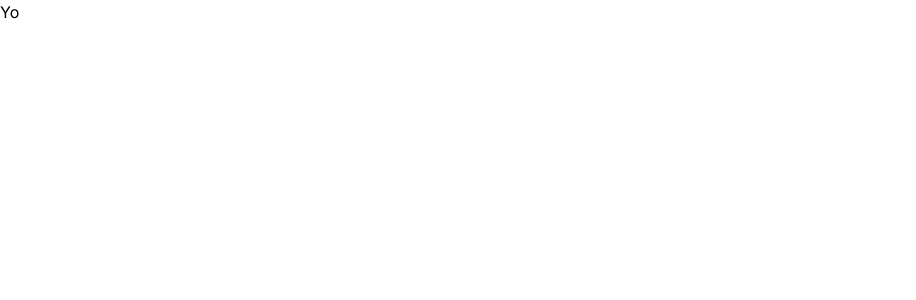
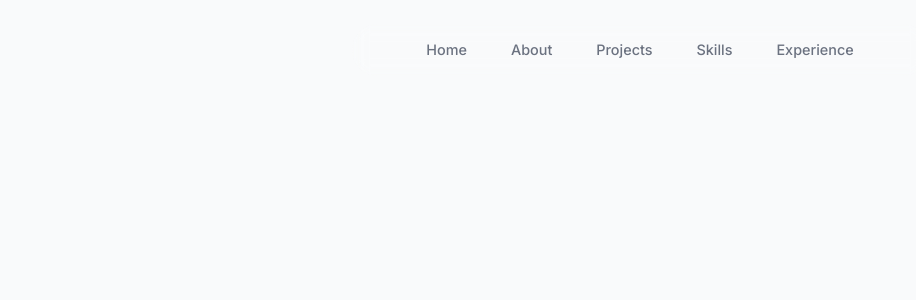
Before and after one commit to A3thyr/portfolio-nextjs, a Next.js app: page / in a window 1280 px wide. Shown: the top 300 px of the page, without its empty margins (0-916 px from the left). Built offline with nearby package versions, Linux system fonts and the light colour scheme.

Commit message:
feat: added Header component, working on Intro component

```diff
--- a/app/layout.tsx
+++ b/app/layout.tsx
@@ -1,3 +1,4 @@
+import Header from "@/components/Header";
 import "./globals.css";
 import type { Metadata } from "next";
 import { Inter } from "next/font/google";
@@ -16,7 +17,10 @@ export default function RootLayout({
 }) {
   return (
     <html lang="en">
-      <body className={inter.className}>{children}</body>
+      <body className={`${inter.className} bg-gray-50 text-gray-950`}>
+        <Header />
+        {children}
+      </body>
     </html>
   );
 }
--- a/app/page.tsx
+++ b/app/page.tsx
@@ -1,7 +1,7 @@
 export default function Home() {
   return (
     <main className="">
-      <h1>Yo</h1>
+      <h1></h1>
     </main>
   );
 }
--- /dev/null
+++ b/components/Header.tsx
@@ -0,0 +1,47 @@
+"use client";
+
+import React from "react";
+import { motion } from "framer-motion";
+import { links } from "@/lib/data";
+import Link from "next/link";
+
+export default function Header() {
+  return (
+    <header className="relative z-[999]">
+      <motion.div
+        className="fixed top-0 left-1/2 -translate-x-1/2 h-[4.5rem]
+        w-full bg-opacity-80 backdrop-blur-[0.5rem]
+        sm:top-6 sm:h-[3.25rem] sm:w-[36rem] sm:rounded-full"
+        initial={{ y: -100, x: "-50%", opacity: 0 }}
+        animate={{ y: 0, x: "-50%", opacity: 1 }}
+      ></motion.div>
+      <nav
+        className="flex fixed top-[0.15rem] left-1/2 h-12
+       -translate-x-1/2 py-2 sm:top-[1.7rem] sm:h-[initial] sm:py-0"
+      >
+        <ul
+          className="flex w-[22rem] flex-wrap items-center justify-center
+        gap-y-1 text-[0.9rem] font-medium text-gray-500 sm:w-[initial]
+        sm:flex-nowrap sm:gap-5"
+        >
+          {links.map((link) => (
+            <motion.li
+              className="h-3/4 flex items-center justify-center"
+              key={link.hash}
+              initial={{ y: -100, opacity: 0 }}
+              animate={{ y: 0, opacity: 1 }}
+            >
+              <Link
+                className="flex w-full items-center justify-center
+                px-3 py-3 hover:text-gray-950 transition"
+                href={link.hash}
+              >
+                {link.name}
+              </Link>
+            </motion.li>
+          ))}
+        </ul>
+      </nav>
+    </header>
+  );
+}
--- /dev/null
+++ b/components/Intro.tsx
@@ -0,0 +1,9 @@
+import React from "react";
+
+export default function Intro() {
+  return (
+    <div className="">
+      <div className="flex"></div>
+    </div>
+  );
+}
--- /dev/null
+++ b/lib/data.ts
@@ -0,0 +1,22 @@
+export const links = [
+  {
+    name: "Home",
+    hash: "#home",
+  },
+  {
+    name: "About",
+    hash: "#about",
+  },
+  {
+    name: "Projects",
+    hash: "#projects",
+  },
+  {
+    name: "Skills",
+    hash: "#skills",
+  },
+  {
+    name: "Experience",
+    hash: "#experience",
+  },
+] as const;
--- a/package.json
+++ b/package.json
@@ -15,10 +15,12 @@
     "autoprefixer": "10.4.19",
     "eslint": "9.2.0",
     "eslint-config-next": "14.1.4",
+    "framer-motion": "^11.1.9",
     "next": "14.1.4",
     "postcss": "8.4.38",
     "react": "18.3.1",
     "react-dom": "18.3.1",
+    "react-type-animation": "^3.2.0",
     "tailwindcss": "3.4.3",
     "typescript": "5.4.5"
   }
```
Also changed, not shown: 1 other file (tests, documents, lock files or other folders).
